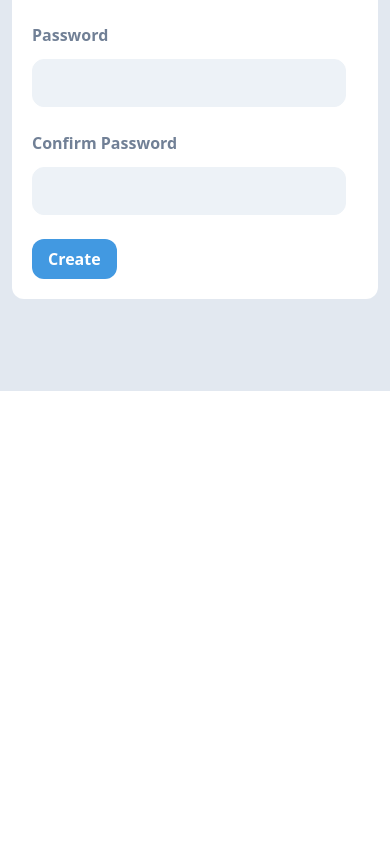
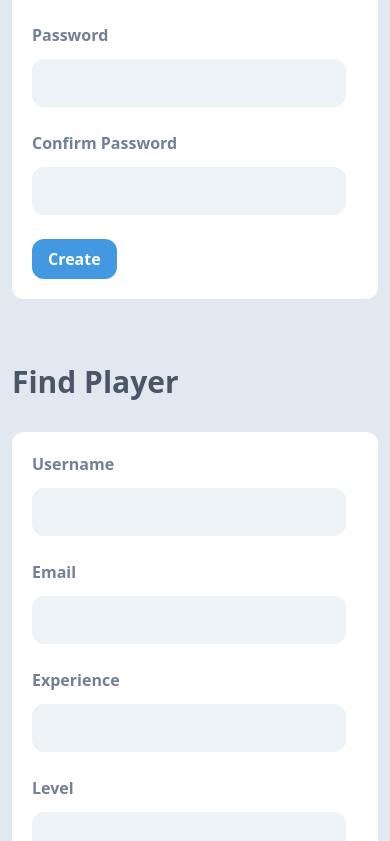
Before and after one commit to bonasunu/binar-ch8-bona, a React (Create React App) app in the folder client/challenge-8/: page / in a window 390 px wide. Shown: the part 1156-1997 px from the top of the page. Before the commit the page ends 1547 px from the top, so only its background shows below. Built offline with nearby package versions, Linux system fonts and the light colour scheme; no server answers.

Commit message:
modify FIndPlayer component and fix error on react

```diff
--- a/client/challenge-8/src/components/CreatePlayerForm.js
+++ b/client/challenge-8/src/components/CreatePlayerForm.js
@@ -2,7 +2,7 @@ import React from 'react'
 
 const CreatePlayerForm = ({ submit }) => {
   const classes = {
-    wrapper: 'w-full max-w-5xl mx-auto mt-5 mb-20',
+    wrapper: 'w-full max-w-5xl mx-auto mt-5 mb-10',
     title: 'text-3xl font-extrabold py-5 text-gray-700 mb-2',
     form: 'flex flex-wrap rounded-xl bg-white rounded-xl py-2 px-5',
     formWrapper: 'w-full md:w-1/2 pr-3 mb-3',
@@ -19,7 +19,7 @@ const CreatePlayerForm = ({ submit }) => {
       <form onSubmit={submit}>
         <div className={classes.form}>
           <div className={classes.formWrapper}>
-            <label className={classes.formLabel} for="username">
+            <label className={classes.formLabel} htmlFor="username">
               Username
             </label>
             <input
@@ -29,7 +29,7 @@ const CreatePlayerForm = ({ submit }) => {
             ></input>
           </div>
           <div className={classes.formWrapper}>
-            <label className={classes.formLabel} for="email">
+            <label className={classes.formLabel} htmlFor="email">
               Email
             </label>
             <input
@@ -39,7 +39,7 @@ const CreatePlayerForm = ({ submit }) => {
             ></input>
           </div>
           <div className={classes.formWrapper}>
-            <label className={classes.formLabel} for="password">
+            <label className={classes.formLabel} htmlFor="password">
               Password
             </label>
             <input
@@ -49,7 +49,7 @@ const CreatePlayerForm = ({ submit }) => {
             ></input>
           </div>
           <div className={classes.formWrapper}>
-            <label className={classes.formLabel} for="confirm-password">
+            <label className={classes.formLabel} htmlFor="confirm-password">
               Confirm Password
             </label>
             <input
--- a/client/challenge-8/src/components/Dashboard.js
+++ b/client/challenge-8/src/components/Dashboard.js
@@ -45,7 +45,7 @@ const Dashboard = ({ getPlayers }) => {
         </thead>
         <tbody className={classes.tableData}>
           {getPlayers.map((player) => (
-            <tr className={classes.tableDataRow}>
+            <tr className={classes.tableDataRow} key={player.username}>
               <td className={classes.tableContent}>{player.username}</td>
               <td className={classes.tableContent}>{player.email}</td>
               <td className={classes.tableContent}>{player.experience}</td>
--- a/client/challenge-8/src/components/FindPlayer.js
+++ b/client/challenge-8/src/components/FindPlayer.js
@@ -0,0 +1,74 @@
+import React from 'react'
+
+const FindPlayer = () => {
+  const classes = {
+    wrapper: 'w-full max-w-5xl mx-auto mt-5 mb-20',
+    title: 'text-3xl font-extrabold py-5 text-gray-700 mb-2',
+    form: 'rounded-xl bg-white rounded-xl py-2 px-5',
+    formWrapper: 'md:w-3/12 w-full pr-3 mb-3',
+    formFieldWrapper: 'flex flex-wrap',
+    formLabel: 'block text-gray-600 font-bold py-3',
+    formField:
+      'block border bg-gray-200 w-full border border-gray-200 rounded-xl h-12 px-3 focus:border-gray-600 focus:bg-yellow-100 focus:outline-none',
+    button:
+      'mt-3 bg-blue-500 hover:bg-blue-700 text-white font-bold py-2 px-4 rounded-xl focus:outline-none focus:shadow-outline',
+  }
+
+  return (
+    <div className={classes.wrapper}>
+      <h2 className={classes.title}>Find Player</h2>
+      <form className={classes.form}>
+        <div className={classes.formFieldWrapper}>
+          <div className={classes.formWrapper}>
+            <label className={classes.formLabel} htmlFor="username">
+              Username
+            </label>
+            <input
+              className={classes.formField}
+              type="text"
+              name="username"
+            ></input>
+          </div>
+          <div className={classes.formWrapper}>
+            <label className={classes.formLabel} htmlFor="email">
+              Email
+            </label>
+            <input
+              className={classes.formField}
+              type="text"
+              name="email"
+            ></input>
+          </div>
+          <div className={classes.formWrapper}>
+            <label className={classes.formLabel} htmlFor="experience">
+              Experience
+            </label>
+            <input
+              className={classes.formField}
+              type="text"
+              name="experience"
+            ></input>
+          </div>
+          <div className={classes.formWrapper}>
+            <label className={classes.formLabel} htmlFor="level">
+              Level
+            </label>
+            <input
+              className={classes.formField}
+              type="text"
+              name="level"
+            ></input>
+          </div>
+        </div>
+
+        <div className={classes.formWrapper}>
+          <button className={classes.button} type="submit">
+            Search
+          </button>
+        </div>
+      </form>
+    </div>
+  )
+}
+
+export default FindPlayer
--- a/client/challenge-8/src/components/Main.js
+++ b/client/challenge-8/src/components/Main.js
@@ -1,11 +1,13 @@
 import React from 'react'
 import Dashboard from './Dashboard'
 import CreatePlayerForm from './CreatePlayerForm'
+import FindPlayer from './FindPlayer'
 
 const Main = ({ allPlayers, mainClass }) => (
   <div className={mainClass}>
     <Dashboard getPlayers={allPlayers} />
     <CreatePlayerForm />
+    <FindPlayer />
   </div>
 )
 
```
